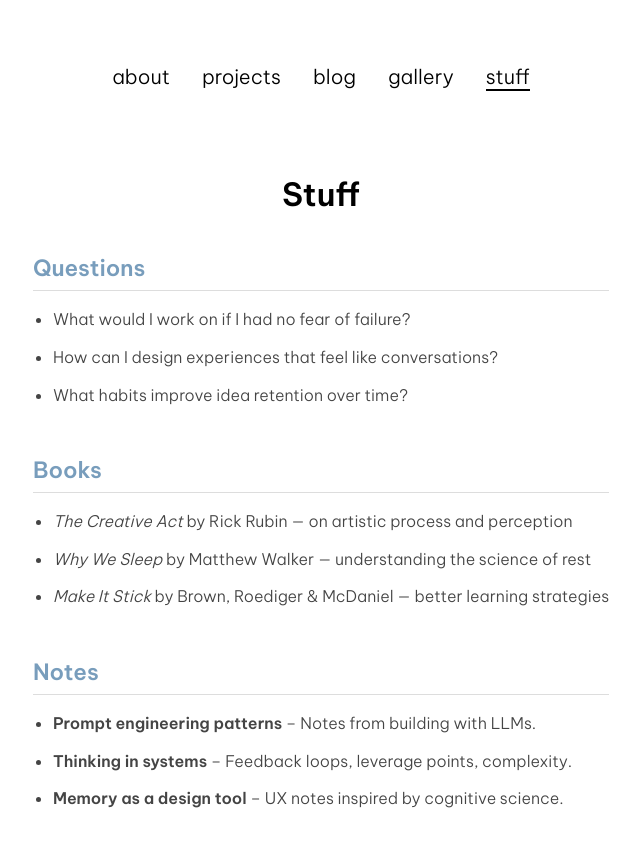
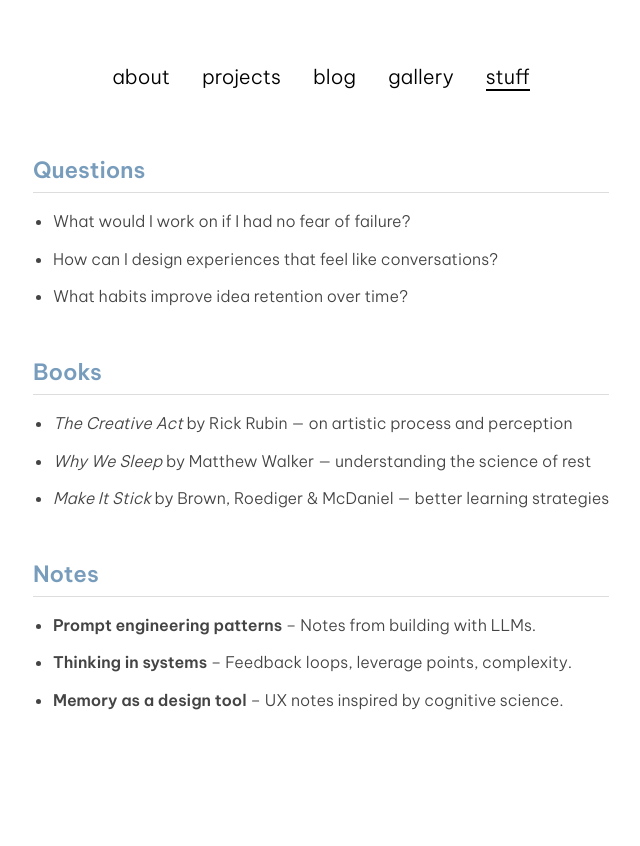
Before and after one commit to thuinanutshell/portfolio, a plain HTML site: page stuff.html in a window 1280 px wide. Shown: the whole page, without its empty margins (319-959 px from the left). Drawn offline with Linux system fonts and the light colour scheme.

Commit message:
delete stuff header

```diff
--- a/stuff.html
+++ b/stuff.html
@@ -20,8 +20,6 @@
     </div>
 
     <div id="stuff-page">
-      <h1>Stuff</h1>
-
       <section class="stuff-section">
         <h2>Questions</h2>
         <ul>
```
